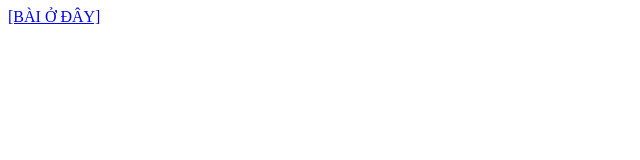
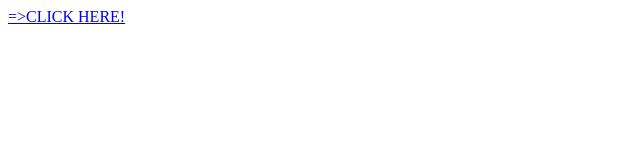
Before and after one commit to BETAXALPHA/betaxalpha.github.io, a plain HTML site: page index.html in a window 1280 px wide. Shown: the full height of the page, 0-640 px from the left. Drawn offline with Linux system fonts and the light colour scheme.

Commit message:
Add files via upload

```diff
--- a/index.html
+++ b/index.html
@@ -3,8 +3,9 @@
 <head>
     <meta charset="UTF-8">
     <meta name="viewport" content="width=device-width, initial-scale=1.0">
-    <title>LÍ 12</title>
+    <title>CLOUD</title>
 </head>
 <body>
-    <a href="https://drive.google.com/drive/folders/1CMpahD7FoCzcCp4YujOSz1EI488Twgp1?usp=sharing">[BÀI Ở ĐÂY]</a>
+    <a href="https://drive.google.com/drive/folders/1D5rDh75rRx8_aeL2L3U0gL4guBTtmMnP?usp=drive_link">=>CLICK HERE!</a>
+</body>
 </html>
```
